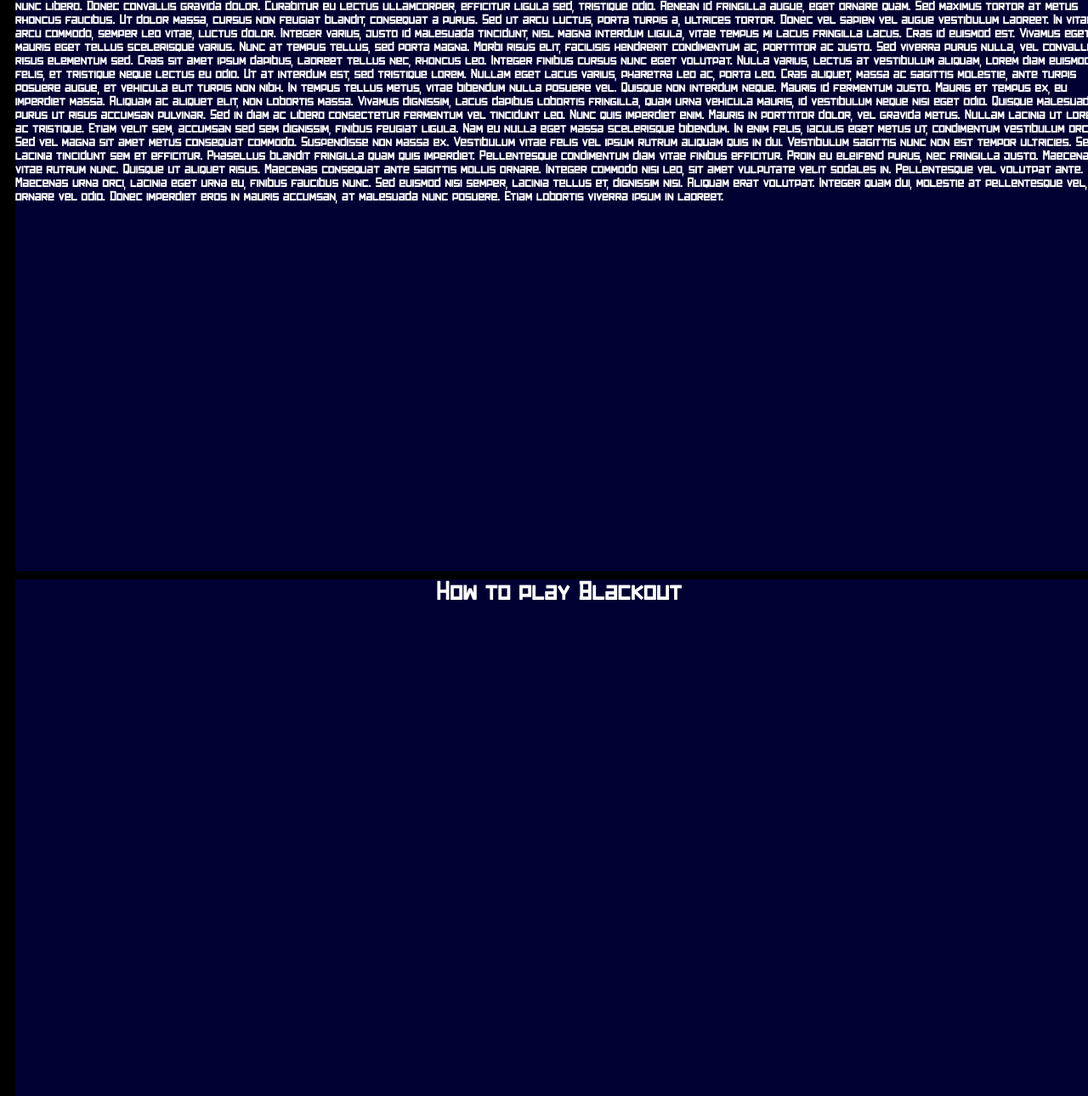
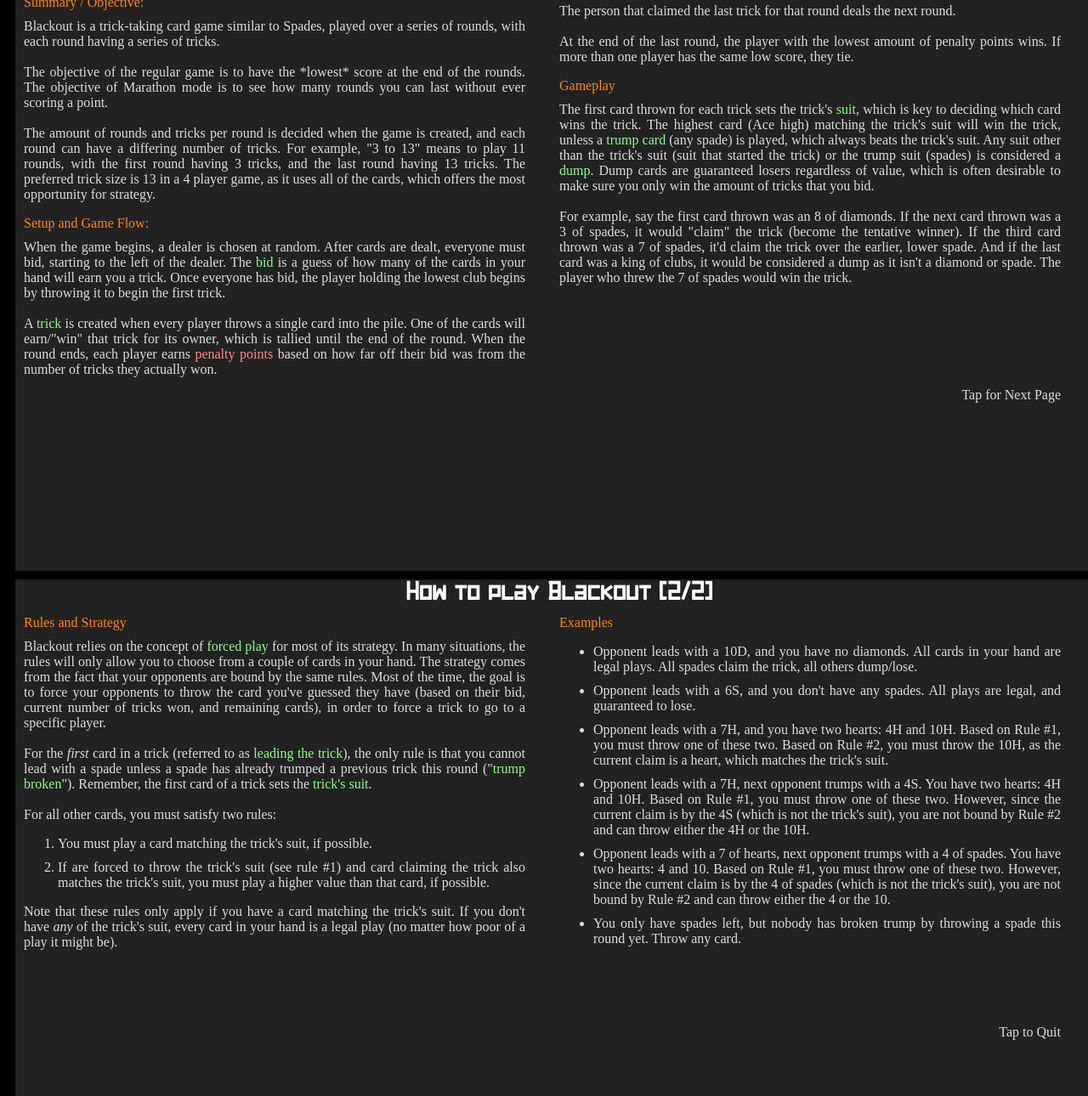
Before and after one commit to joedrago/blackout, a website: page howto/index.html in a window 1280 px wide. Shown: the part 58-1348 px from the top of the page at 85% size. Drawn offline with Linux system fonts and the light colour scheme; a web font is replaced by a local one.

Commit message:
howto panel, first draft

```diff
--- a/game/SpriteRenderer.coffee
+++ b/game/SpriteRenderer.coffee
@@ -14,6 +14,10 @@ class SpriteRenderer
       # menu backgrounds
       mainmenu:  { texture: "mainmenu",  x: 0, y: 0, w: 1280, h: 720 }
       pausemenu: { texture: "pausemenu", x: 0, y: 0, w: 1280, h: 720 }
+
+      # howto
+      howto1:    { texture: "howto1",  x: 0, y:  0, w: 1280, h: 720 }
+      howto2:    { texture: "howto2",  x: 0, y:  0, w: 1280, h: 720 }
 
       # characters
       mario:     { texture: "chars", x:  20, y:   0, w: 151, h: 308 }
--- a/howto/index.html
+++ b/howto/index.html
@@ -8,6 +8,11 @@
   src: url(darkforest.ttf) format("truetype");
 }
 
+@font-face {
+  font-family: "Unispace";
+  src: url(unispace.ttf) format("truetype");
+}
+
 body {
   background-color: black;
 }
@@ -15,46 +20,168 @@ body {
 #page1, #page2 {
   width: 1280px;
   height: 720px;
-  background-color: #000033;
+  background-color: #222222;
+  margin: 10px;
+}
+
+.content {
   margin: 10px;
 }
 
 .title {
   font-family: DarkForest;
-  font-size: 2em;
+  font-size: 24pt;
   text-align: center;
   width: 100%;
   color: white;
+  margin-bottom: 10px;
+}
+
+blockquote {
+  margin-left: 0px;
+  margin-top: 10px;
 }
 
 .paragraph {
-  font-family: DarkForest;
+  font-family: Unispace;
+  font-size: 12pt;
+  font-weight: 300;
+  text-align: justify;
   width: 100%;
-  color: white;
+  color: #dddddd;
+  margin-bottom: 10px;
 }
+
+.tap {
+  text-align: right;
+}
+
+.tap1 {
+  margin-top: 120px;
+}
+.tap2 {
+  margin-top: 40px;
+}
+
+li {
+  margin-bottom: 10px;
+}
+
+.header { color: #ff8800; }
+.hl     { color: #88ff88; }
+.hlbad  { color: #ff8888; }
 
 </style>
 </head>
 <body>
+  <div id="page1">
+    <div class="content">
+      <div class="title">How to play Blackout [1/2]</div>
 
-<div id="page1">
-<div class="title">How to play Blackout</div>
-<div class="paragraph">
-Lorem ipsum dolor sit amet, consectetur adipiscing elit. Vivamus convallis metus quis quam bibendum tincidunt. Donec a augue et velit auctor tristique quis et nunc. Ut a lectus arcu. Sed ut nunc libero. Donec convallis gravida dolor. Curabitur eu lectus ullamcorper, efficitur ligula sed, tristique odio. Aenean id fringilla augue, eget ornare quam. Sed maximus tortor at metus rhoncus faucibus. Ut dolor massa, cursus non feugiat blandit, consequat a purus.
+        <table cellpadding="0" cellspacing="0" border="0"><tr><td valign="top" width="50%">
 
-Sed ut arcu luctus, porta turpis a, ultrices tortor. Donec vel sapien vel augue vestibulum laoreet. In vitae arcu commodo, semper leo vitae, luctus dolor. Integer varius, justo id malesuada tincidunt, nisl magna interdum ligula, vitae tempus mi lacus fringilla lacus. Cras id euismod est. Vivamus eget mauris eget tellus scelerisque varius. Nunc at tempus tellus, sed porta magna. Morbi risus elit, facilisis hendrerit condimentum ac, porttitor ac justo. Sed viverra purus nulla, vel convallis risus elementum sed. Cras sit amet ipsum dapibus, laoreet tellus nec, rhoncus leo. Integer finibus cursus nunc eget volutpat.
+          <div class="paragraph">
+            <span class="header">Summary / Objective:</span><br>
+            <blockquote>
+              Blackout is a trick-taking card game similar to Spades, played over a series of rounds, with each round having a series of tricks.
+              <br><br>
+              The objective of the regular game is to have the *lowest* score at the end of the rounds. The objective of Marathon mode is to see how many rounds you can last without ever scoring a point.
+              <br><br>
+              The amount of rounds and tricks per round is decided when the game is created, and each round can have a differing number of tricks. For example, "3 to 13" means to play 11 rounds, with the first round having 3 tricks, and the last round having 13 tricks. The preferred trick size is 13 in a 4 player game, as it uses all of the cards, which offers the most opportunity for strategy.
+            </blockquote>
+          </div>
 
-Nulla varius, lectus at vestibulum aliquam, lorem diam euismod felis, et tristique neque lectus eu odio. Ut at interdum est, sed tristique lorem. Nullam eget lacus varius, pharetra leo ac, porta leo. Cras aliquet, massa ac sagittis molestie, ante turpis posuere augue, et vehicula elit turpis non nibh. In tempus tellus metus, vitae bibendum nulla posuere vel. Quisque non interdum neque. Mauris id fermentum justo.
+          <div class="paragraph">
+            <span class="header">Setup and Game Flow:</span><br>
+            <blockquote>
+              When the game begins, a dealer is chosen at random. After cards are dealt, everyone must bid, starting to the left of the dealer. The <span class="hl">bid</span> is a guess of how many of the cards in your hand will earn you a trick. Once everyone has bid, the player holding the lowest club begins by throwing it to begin the first trick.
+              <br><br>
+              A <span class="hl">trick</span> is created when every player throws a single card into the pile. One of the cards will earn/"win" that trick for its owner, which is tallied until the end of the round. When the round ends, each player earns <span class="hlbad">penalty points</span> based on how far off their bid was from the number of tricks they actually won.
+            </blockquote>
+          </div>
 
-Mauris et tempus ex, eu imperdiet massa. Aliquam ac aliquet elit, non lobortis massa. Vivamus dignissim, lacus dapibus lobortis fringilla, quam urna vehicula mauris, id vestibulum neque nisi eget odio. Quisque malesuada purus ut risus accumsan pulvinar. Sed in diam ac libero consectetur fermentum vel tincidunt leo. Nunc quis imperdiet enim. Mauris in porttitor dolor, vel gravida metus. Nullam lacinia ut lorem ac tristique. Etiam velit sem, accumsan sed sem dignissim, finibus feugiat ligula. Nam eu nulla eget massa scelerisque bibendum. In enim felis, iaculis eget metus ut, condimentum vestibulum orci. Sed vel magna sit amet metus consequat commodo. Suspendisse non massa ex. Vestibulum vitae felis vel ipsum rutrum aliquam quis in dui. Vestibulum sagittis nunc non est tempor ultricies. Sed lacinia tincidunt sem et efficitur.
+        </td><td valign="top" width="50%">
 
-Phasellus blandit fringilla quam quis imperdiet. Pellentesque condimentum diam vitae finibus efficitur. Proin eu eleifend purus, nec fringilla justo. Maecenas vitae rutrum nunc. Quisque ut aliquet risus. Maecenas consequat ante sagittis mollis ornare. Integer commodo nisi leo, sit amet vulputate velit sodales in. Pellentesque vel volutpat ante. Maecenas urna orci, lacinia eget urna eu, finibus faucibus nunc. Sed euismod nisi semper, lacinia tellus et, dignissim nisi. Aliquam erat volutpat. Integer quam dui, molestie at pellentesque vel, ornare vel odio. Donec imperdiet eros in mauris accumsan, at malesuada nunc posuere. Etiam lobortis viverra ipsum in laoreet.
-</div>
-</div>
+          <div class="paragraph">
+            <blockquote>
+              The person that claimed the last trick for that round deals the next round.
+              <br><br>
+              At the end of the last round, the player with the lowest amount of penalty points wins. If more than one player has the same low score, they tie.
+            </blockquote>
+          </div>
 
-<div id="page2">
-<div class="title">How to play Blackout</div>
-</div>
+          <div class="paragraph">
+            <span class="header">Gameplay</span><br>
+            <blockquote>
+              The first card thrown for each trick sets the trick's <span class="hl">suit</span>, which is key to deciding which card wins the trick. The highest card (Ace high) matching the trick's suit will win the trick, unless a <span class="hl">trump card</span> (any spade) is played, which always beats the trick's suit. Any suit other than the trick's suit (suit that started the trick) or the trump suit (spades) is considered a <span class="hl">dump</span>. Dump cards are guaranteed losers regardless of value, which is often desirable to make sure you only win the amount of tricks that you bid.
+              <br><br>
+              For example, say the first card thrown was an 8 of diamonds. If the next card thrown was a 3 of spades, it would "claim" the trick (become the tentative winner). If the third card thrown was a 7 of spades, it'd claim the trick over the earlier, lower spade. And if the last card was a king of clubs, it would be considered a dump as it isn't a diamond or spade. The player who threw the 7 of spades would win the trick.
+            </blockquote>
+          </div>
+
+          <div class="paragraph tap tap1">
+            <blockquote>
+              Tap for Next Page
+            </blockquote>
+          </div>
+
+        </td></tr></table>
+
+      </div>
+    </div>
+  </div>
+
+  <div id="page2">
+    <div class="content">
+      <div class="title">How to play Blackout [2/2]</div>
+
+        <table cellpadding="0" cellspacing="0" border="0"><tr><td valign="top" width="50%">
+
+          <div class="paragraph">
+            <span class="header">Rules and Strategy</span><br>
+            <blockquote>
+              Blackout relies on the concept of <span class="hl">forced play</span> for most of its strategy. In many situations, the rules will only allow you to choose from a couple of cards in your hand. The strategy comes from the fact that your opponents are bound by the same rules. Most of the time, the goal is to force your opponents to throw the card you've guessed they have (based on their bid, current number of tricks won, and remaining cards), in order to force a trick to go to a specific player.
+              <br><br>
+              For the <i>first</i> card in a trick (referred to as <span class="hl">leading the trick</span>), the only rule is that you cannot lead with a spade unless a spade has already trumped a previous trick this round ("<span class="hl">trump broken</span>"). Remember, the first card of a trick sets the <span class="hl">trick's suit</span>.
+              <br><br>
+              For all other cards, you must satisfy two rules:
+              <br>
+              <ol>
+                <li>You must play a card matching the trick's suit, if possible.</li>
+                <li>If are forced to throw the trick's suit (see rule #1) and card claiming the trick also matches the trick's suit, you must play a higher value than that card, if possible.</li>
+              </ol>
+              Note that these rules only apply if you have a card matching the trick's suit. If you don't have <i>any</i> of the trick's suit, every card in your hand is a legal play (no matter how poor of a play it might be).
+            </blockquote>
+          </div>
+
+        </td><td valign="top" width="50%">
+
+          <div class="paragraph">
+            <span class="header">Examples</span><br>
+            <blockquote>
+              <ul>
+                <li>Opponent leads with a 10D, and you have no diamonds. All cards in your hand are legal plays. All spades claim the trick, all others dump/lose.</li>
+                <li>Opponent leads with a 6S, and you don't have any spades. All plays are legal, and guaranteed to lose.</li>
+                <li>Opponent leads with a 7H, and you have two hearts: 4H and 10H. Based on Rule #1, you must throw one of these two. Based on Rule #2, you must throw the 10H, as the current claim is a heart, which matches the trick's suit.</li>
+                <li>Opponent leads with a 7H, next opponent trumps with a 4S. You have two hearts: 4H and 10H. Based on Rule #1, you must throw one of these two. However, since the current claim is by the 4S (which is not the trick's suit), you are not bound by Rule #2 and can throw either the 4H or the 10H.</li>
+                <li>Opponent leads with a 7 of hearts, next opponent trumps with a 4 of spades. You have two hearts: 4 and 10. Based on Rule #1, you must throw one of these two. However, since the current claim is by the 4 of spades (which is not the trick's suit), you are not bound by Rule #2 and can throw either the 4 or the 10.</li>
+                <li>You only have spades left, but nobody has broken trump by throwing a spade this round yet. Throw any card.</li>
+              </ul>
+              <br><br>
+            </blockquote>
+          </div>
+
+          <div class="paragraph tap tap2">
+            <blockquote>
+              Tap to Quit
+            </blockquote>
+          </div>
+
+        </td></tr></table>
+
+      </div>
+    </div>
+  </div>
 
 </body>
 </html>
--- a/web/main.coffee
+++ b/web/main.coffee
@@ -32,6 +32,9 @@ class NativeApp
       # backgrounds
       "../res/raw/mainmenu.png"
       "../res/raw/pausemenu.png"
+      # help
+      "../res/raw/howto1.png"
+      "../res/raw/howto2.png"
     ]
 
     @game = new Game(this, @width, @height)
```
Also changed, not shown: game/Game.coffee (+21 -1 lines), res/raw/howtopage1.png (deleted), res/raw/howtopage2.png (deleted), 2 other files.
